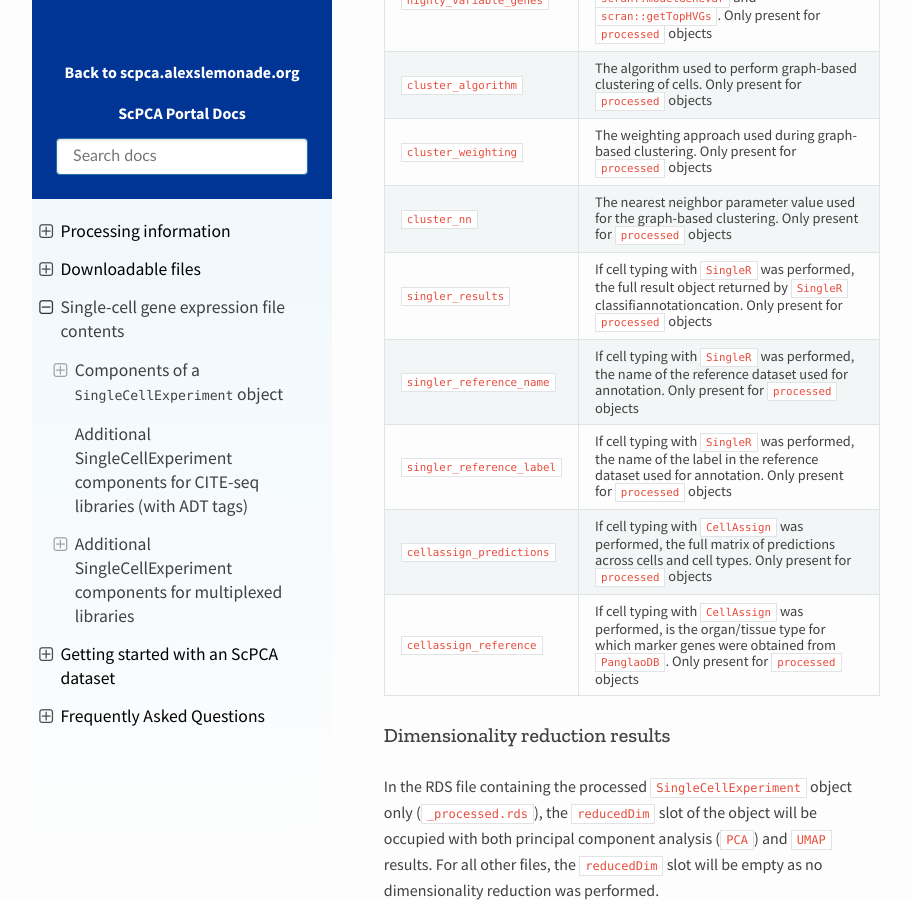
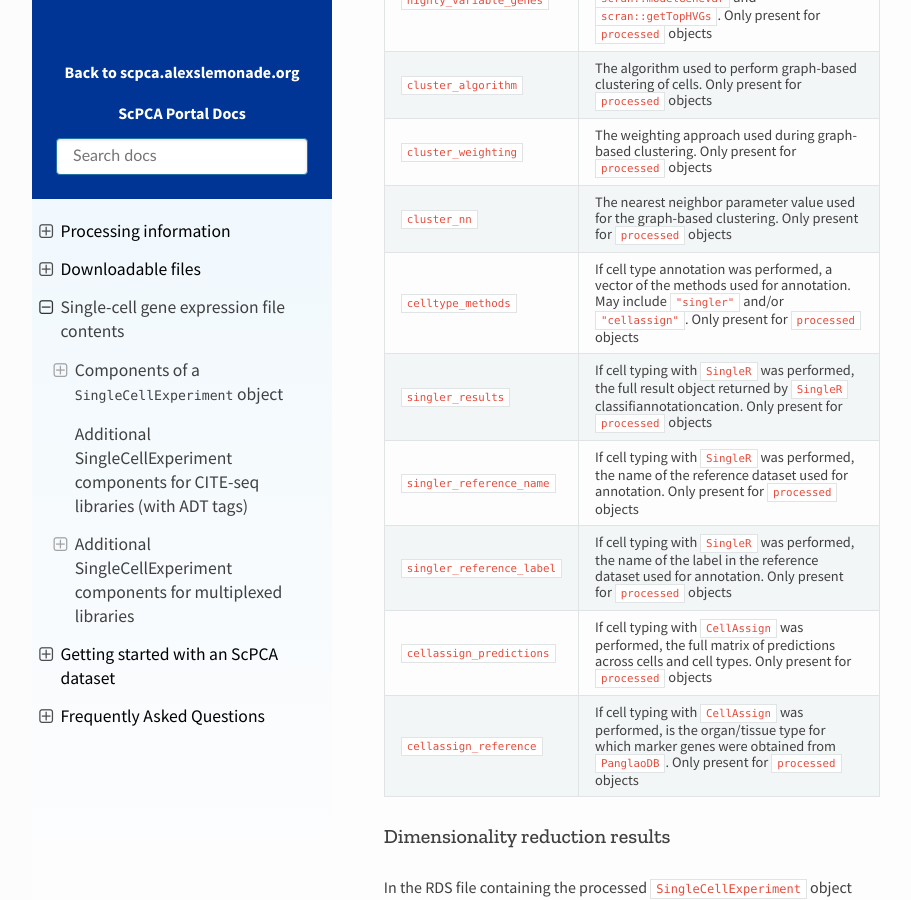
Before and after one commit to DongzeHE/scpca-docs, a Sphinx documentation site: the page built from docs/sce_file_contents.md, in a window 1280 px wide and 900 px high, scrolled down 4677 px. Shown: the whole window, without its empty margins (158-1069 px from the left). Built offline with Sphinx 7.4.7 and the Read the Docs theme 2.0.0, drawn with Linux system fonts in a browser that asks for light colours.

Commit message:
one more metadata field - celltype_methods

```diff
--- a/docs/sce_file_contents.md
+++ b/docs/sce_file_contents.md
@@ -116,6 +116,7 @@ expt_metadata <- metadata(sce)
 | `cluster_algorithm` | The algorithm used to perform graph-based clustering of cells. Only present for `processed` objects |
 | `cluster_weighting` | The weighting approach used during graph-based clustering. Only present for `processed` objects |
 | `cluster_nn`        | The nearest neighbor parameter value used for the graph-based clustering. Only present for `processed` objects |
+| `celltype_methods` | If cell type annotation was performed, a vector of the methods used for annotation. May include `"singler"` and/or `"cellassign"`. Only present for `processed` objects |
 | `singler_results` | If cell typing with `SingleR` was performed, the full result object returned by `SingleR` classifiannotationcation. Only present for `processed` objects |
 | `singler_reference_name` | If cell typing with `SingleR` was performed, the name of the reference dataset used for annotation. Only present for `processed` objects |
 | `singler_reference_label` | If cell typing with `SingleR` was performed, the name of the label in the reference dataset used for annotation. Only present for `processed` objects |
```
